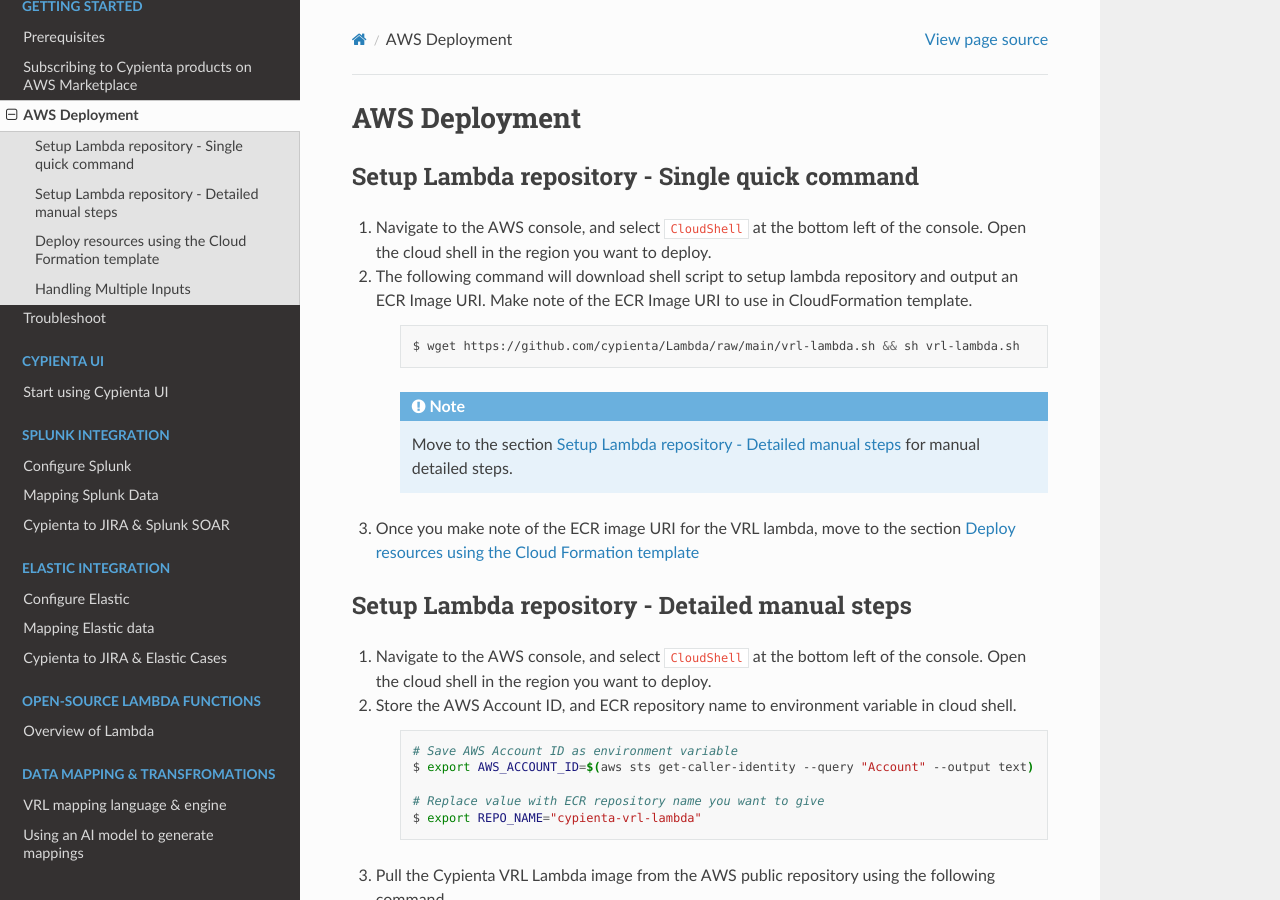
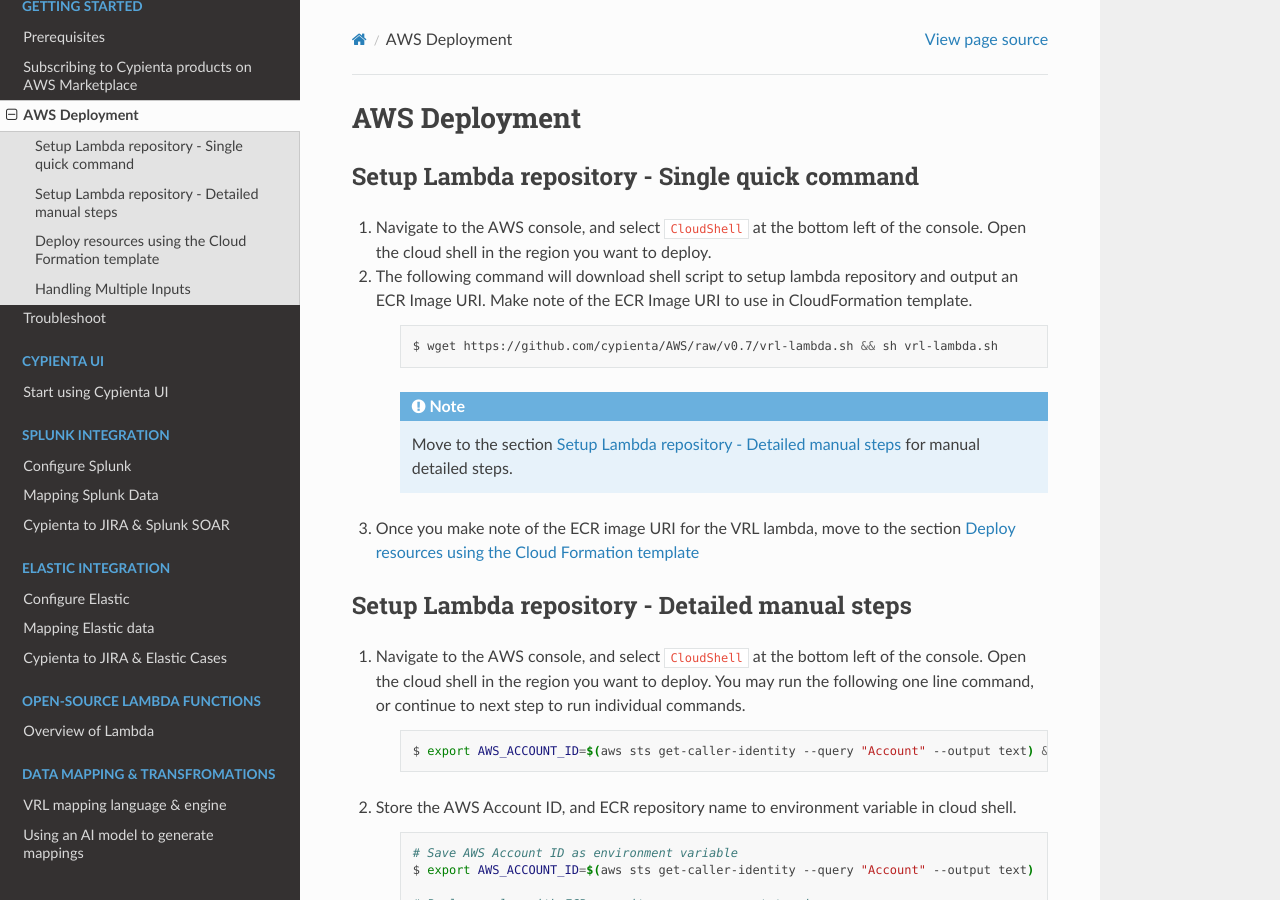
Before and after one commit to cypienta/docs, a Sphinx documentation site: the page built from docs/source/getting_started/deploy.rst, in a window 1280 px wide and 900 px high. Built offline with Sphinx 7.4.7 and the Read the Docs theme 2.0.0, drawn with Linux system fonts in a browser that asks for light colours; some of the changed lines change nothing that is shown; some of the changed text lies outside the part shown.

Commit message:
update links

```diff
--- a/docs/source/getting_started/deploy.rst
+++ b/docs/source/getting_started/deploy.rst
@@ -12,7 +12,7 @@
 
     .. code-block:: shell
 
-        $ wget https://github.com/cypienta/Lambda/raw/main/vrl-lambda.sh && sh vrl-lambda.sh
+        $ wget https://github.com/cypienta/AWS/raw/v0.7/vrl-lambda.sh && sh vrl-lambda.sh
 
     .. note::
         Move to the section :ref:`setup_lambda_repository` for manual detailed steps.
@@ -24,7 +24,11 @@
 Setup Lambda repository - Detailed manual steps
 -----------------------
 
-1. Navigate to the AWS console, and select ``CloudShell`` at the bottom left of the console. Open the cloud shell in the region you want to deploy.
+1. Navigate to the AWS console, and select ``CloudShell`` at the bottom left of the console. Open the cloud shell in the region you want to deploy. You may run the following one line command, or continue to next step to run individual commands.
+
+    .. code-block:: shell
+
+        $ export AWS_ACCOUNT_ID=$(aws sts get-caller-identity --query "Account" --output text) && export REPO_NAME="cypienta-vrl-lambda" && docker pull public.ecr.aws/p2d2x2s3/cypienta/vrl-lambda:v0.1 && aws ecr create-repository --repository-name ${REPO_NAME} && export ECR_URI="${AWS_ACCOUNT_ID}.dkr.ecr.${AWS_REGION}.amazonaws.com" && aws ecr get-login-password --region ${AWS_REGION} | docker login --username AWS --password-stdin ${ECR_URI} && docker tag public.ecr.aws/p2d2x2s3/cypienta/vrl-lambda:v0.1 ${ECR_URI}/${REPO_NAME}:v0.1 && docker push ${ECR_URI}/${REPO_NAME}:v0.1 && echo ${ECR_URI}/${REPO_NAME}:v0.1
 
 2. Store the AWS Account ID, and ECR repository name to environment variable in cloud shell.
 
@@ -80,11 +84,11 @@
 Deploy resources using the Cloud Formation template
 ---------------------------------------------------
 
-1. On your local machine, download the template file from Github. `Template file <https://github.com/cypienta/Lambda/blob/747502cc6b01975b60f286b42a27859ac2280649/template.yaml>`__. Or, use the following command to download the ``template.yaml`` file.
+1. On your local machine, download the template file from Github. `Template file <https://github.com/cypienta/AWS/blob/862fe7a6a28a3be7c8f3367d142d5464a2f52037/template.yaml>`__. Or, use the following command to download the ``template.yaml`` file.
 
     .. code-block:: shell
 
-        $ wget https://github.com/cypienta/Lambda/raw/main/template.yaml
+        $ wget https://github.com/cypienta/AWS/raw/v0.7/template.yaml
 
     .. note::
         Run this command on your local machine. This command will download the template.yaml file.
```
